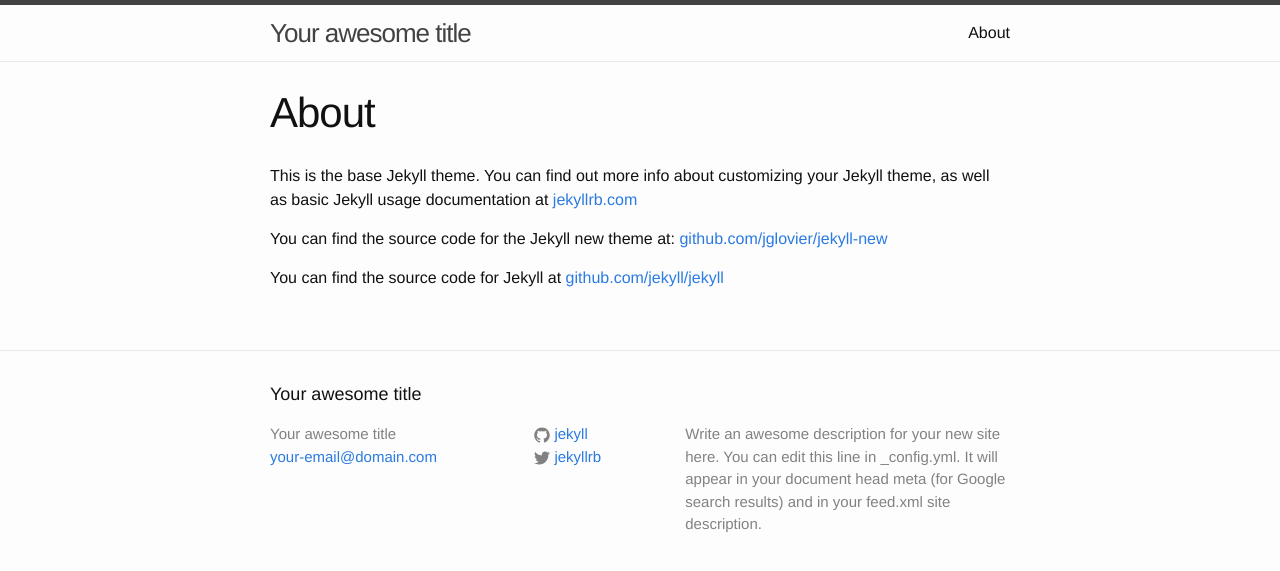
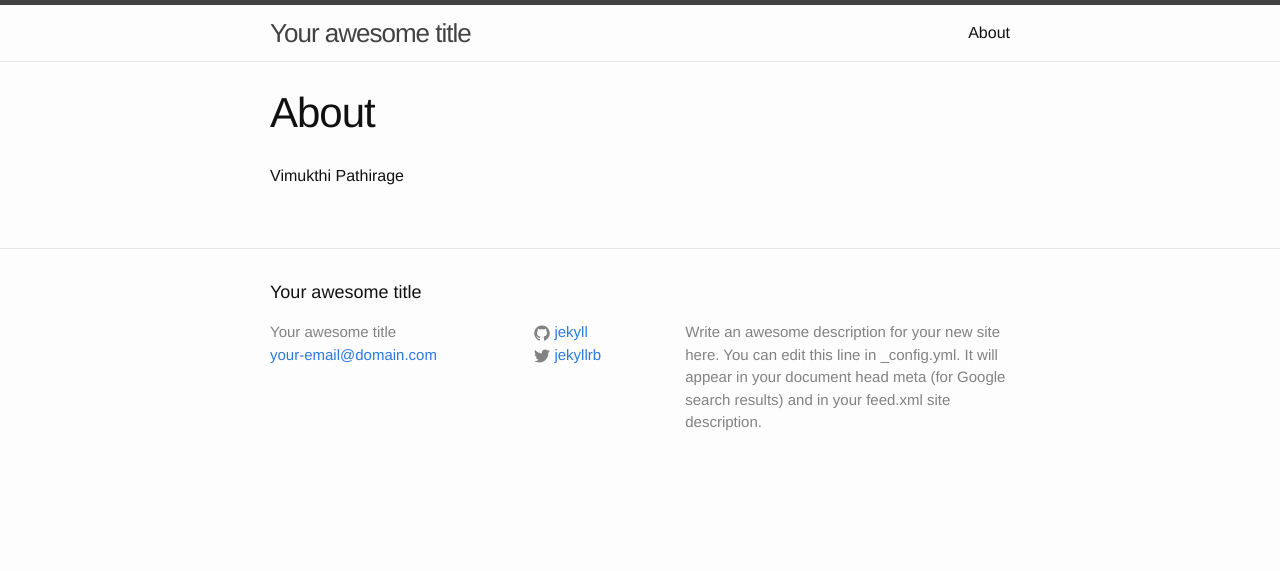
Before and after one commit to vimukthim/vimukthim.github.io, a Jekyll site: the page built from about.md, in a window 1280 px wide. Shown: the top 571 px of the page. Built offline with Jekyll 4.4.1, drawn with Linux system fonts in a browser that asks for light colours.

Commit message:
Update about.md

```diff
--- a/about.md
+++ b/about.md
@@ -3,9 +3,4 @@
 title: About
 permalink: /about/
 ---
-
-This is the base Jekyll theme. You can find out more info about customizing your Jekyll theme, as well as basic Jekyll usage documentation at [jekyllrb.com](http://jekyllrb.com/)
-
-You can find the source code for the Jekyll new theme at: [github.com/jglovier/jekyll-new](https://github.com/jglovier/jekyll-new)
-
-You can find the source code for Jekyll at [github.com/jekyll/jekyll](https://github.com/jekyll/jekyll)
+Vimukthi Pathirage
```
